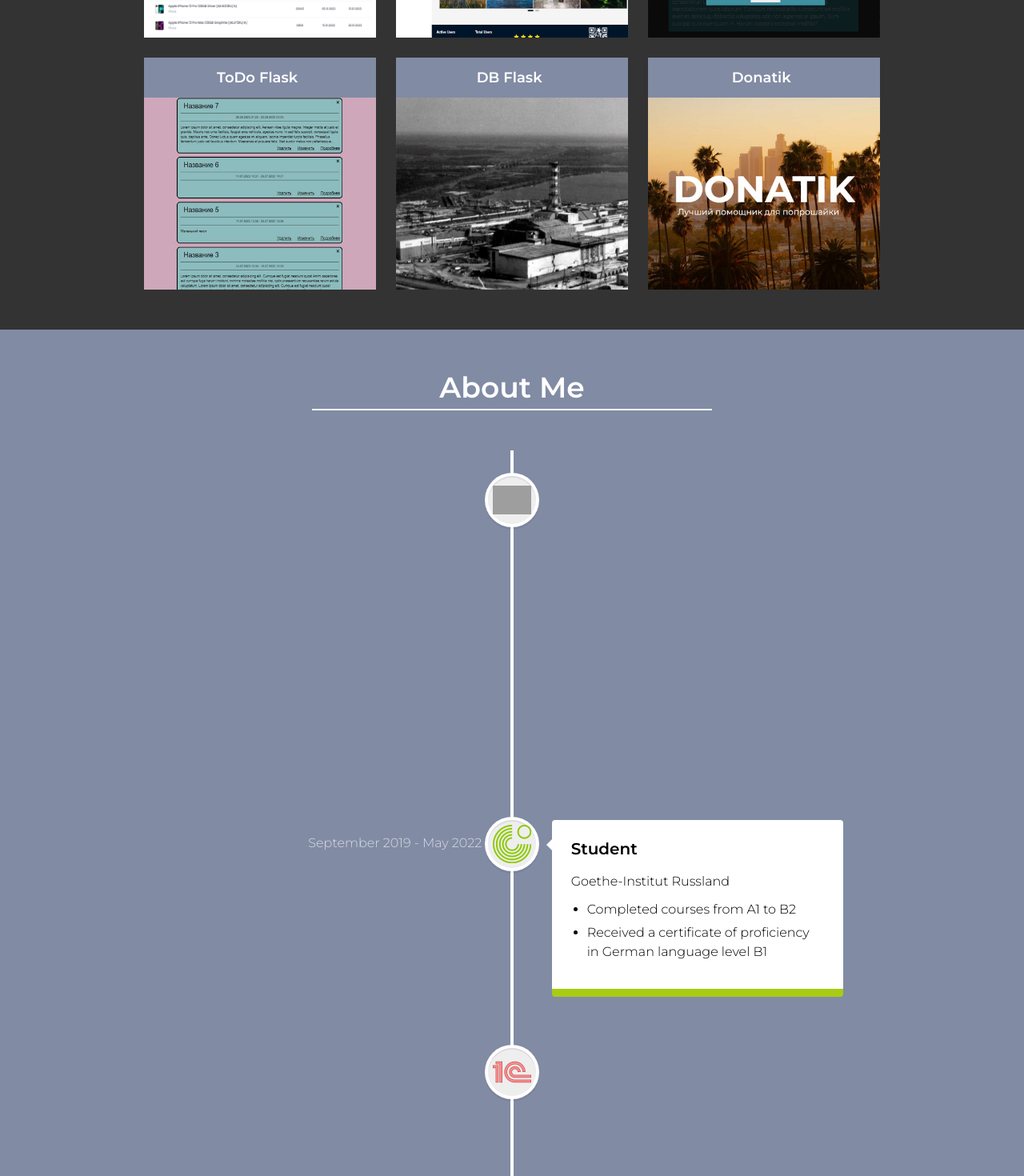
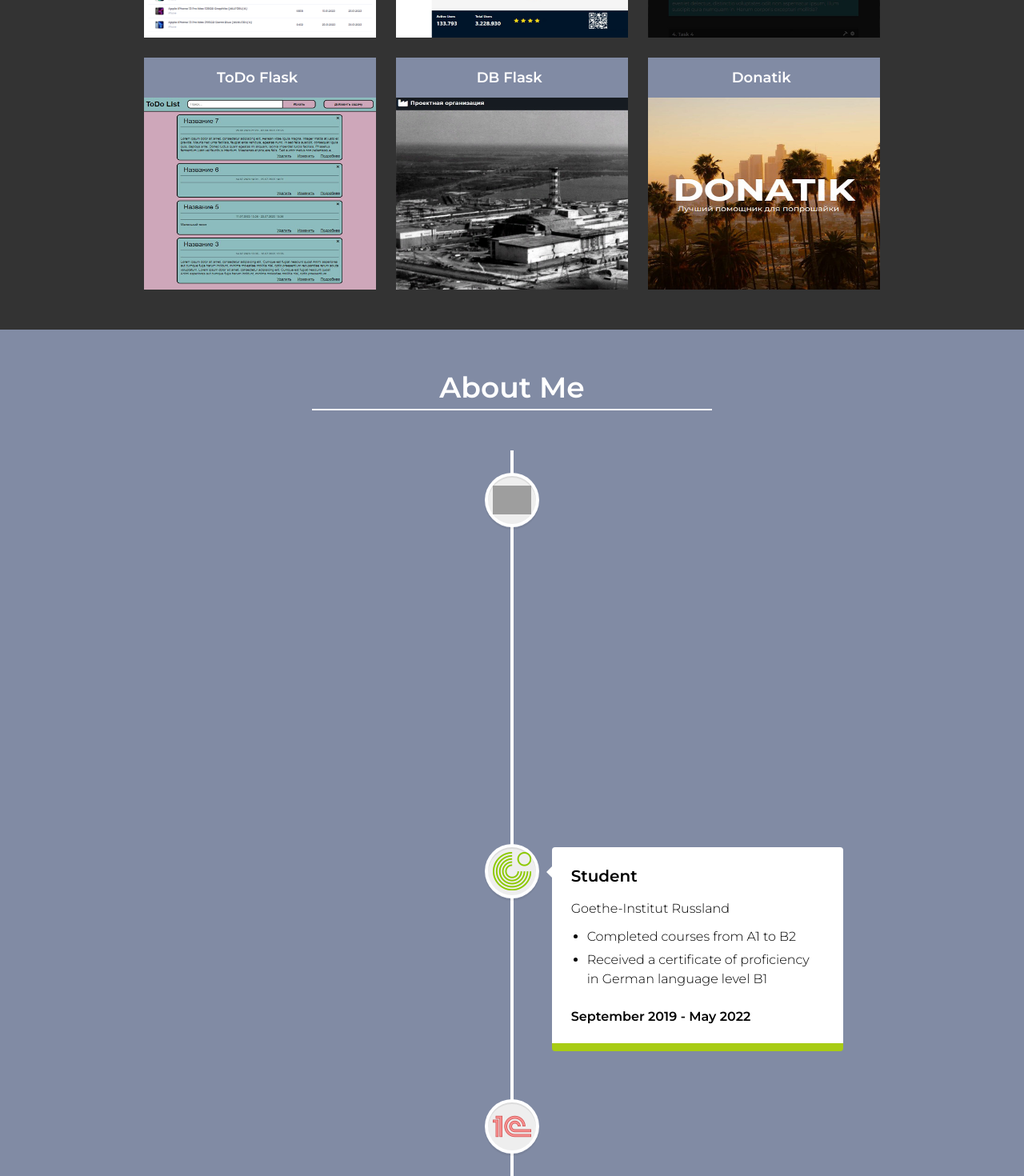
Before and after one commit to Vlaek/PortfolioLandingPage, a React (Vite) app: page / in a window 1280 px wide. Shown: the part 3260-4730 px from the top of the page at 80% size. Built offline with nearby package versions, Linux system fonts and the light colour scheme; grey boxes are pictures that could not be loaded.

Commit message:
fix section about me and works

```diff
--- a/src/components/ExperienceSection/ExperienceSection.module.scss
+++ b/src/components/ExperienceSection/ExperienceSection.module.scss
@@ -39,4 +39,9 @@
       margin-top: 5px;
     }
   }
+
+  &__date {
+    margin-top: 25px;
+    font-weight: bold;
+  }
 }
--- a/src/components/ExperienceSection/ExperienceSection.tsx
+++ b/src/components/ExperienceSection/ExperienceSection.tsx
@@ -9,7 +9,6 @@ const ExperienceSection: FC = () => {
     {experiences.map(item => (
       <VerticalTimelineElement
         key={item.title}
-        date={item.date}
         icon={
           <div className={styles.item__img}>
             <img
@@ -32,12 +31,15 @@ const ExperienceSection: FC = () => {
         <div className={styles.item}>
           <h3 className={styles.item__title}>{item.title}</h3>
           <p className={styles.item__company}>{item.companyName}</p>
+          <ul className={styles.item__list}>
+            {item.tasks.map((task, index) => (
+              <li className={styles.item__list__item} key={index}>{task}</li>
+            ))}
+          </ul>
+          <div className={styles.item__date}>
+            {item.date}
+          </div>
         </div>
-        <ul className={styles.item__list}>
-          {item.tasks.map((task, index) => (
-            <li className={styles.item__list__item} key={index}>{task}</li>
-          ))}
-        </ul>
       </VerticalTimelineElement>
     ))}
    </VerticalTimeline>
--- a/src/components/Project/Project.module.scss
+++ b/src/components/Project/Project.module.scss
@@ -41,7 +41,7 @@
 	img {
 		height: 100%;
 		width: 100%;
-		object-fit: cover;
+		object-fit: fill;
 	}
 }
 
--- a/src/data/data.ts
+++ b/src/data/data.ts
@@ -389,7 +389,7 @@ export const experiences = [
     img: 'react-icon.png',
     imgBg: '#80aae3',
     companyName: 'The Central Bank of Russian Federation',
-    date: 'February 2024 - Until now',
+    date: 'February 2024 - Present',
     tasks: [
       'Development of new functionality',
       'Updating the system to the new API',
```
